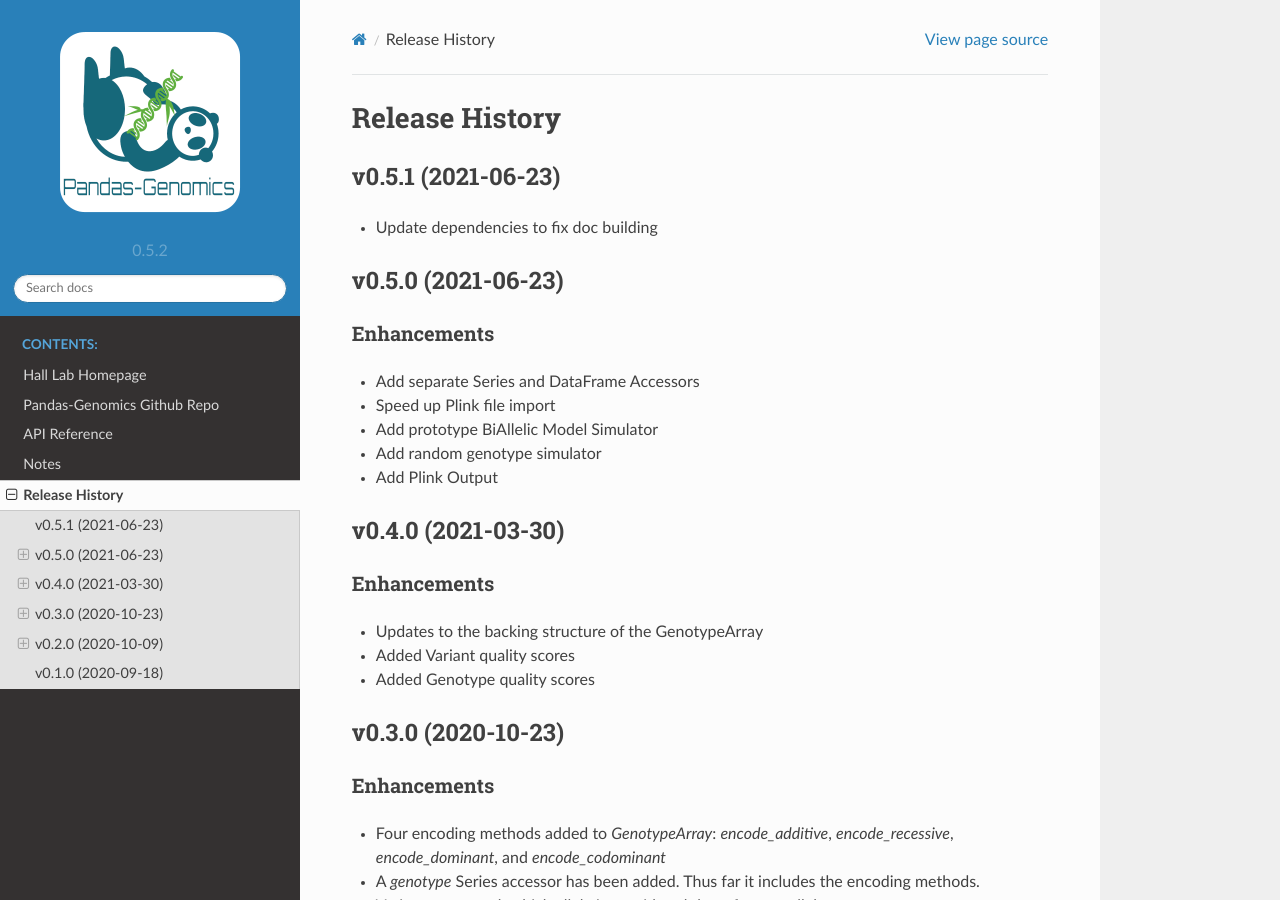
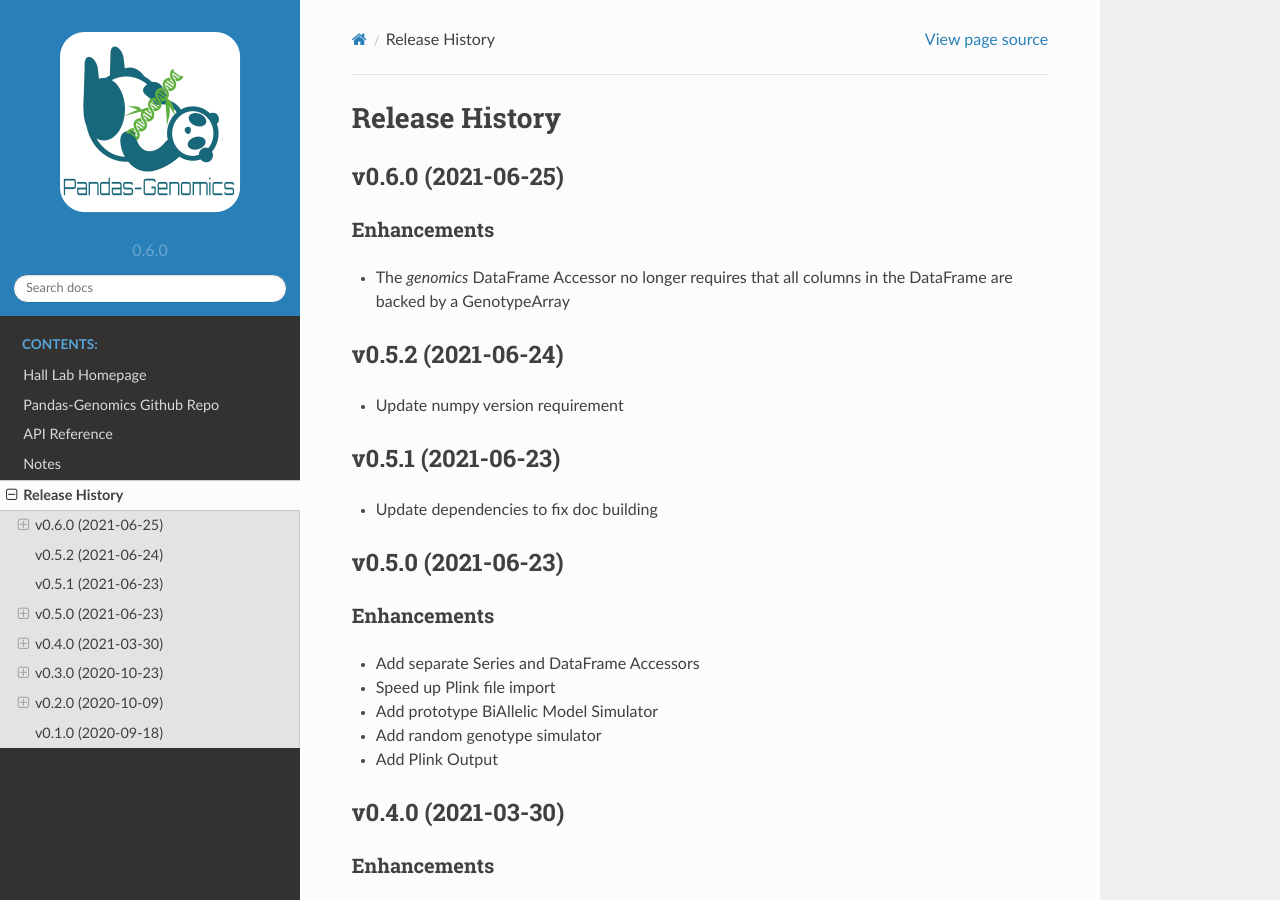
Before and after one commit to HallLab/pandas-genomics, a Sphinx documentation site: the page built from docs/release-history.rst, in a window 1280 px wide and 900 px high. Built offline with Sphinx 7.4.7 and the Read the Docs theme 2.0.0, drawn with Linux system fonts in a browser that asks for light colours.

Commit message:
Bump version and update release notes

```diff
--- a/docs/release-history.rst
+++ b/docs/release-history.rst
@@ -1,6 +1,19 @@
 ===============
 Release History
 ===============
+
+v0.6.0 (2021-06-25)
+-------------------
+
+Enhancements
+^^^^^^^^^^^^
+
+* The *genomics* DataFrame Accessor no longer requires that all columns in the DataFrame are backed by a GenotypeArray
+
+v0.5.2 (2021-06-24)
+-------------------
+
+* Update numpy version requirement
 
 v0.5.1 (2021-06-23)
 -------------------
--- a/pyproject.toml
+++ b/pyproject.toml
@@ -1,6 +1,6 @@
 [tool.poetry]
 name = "pandas-genomics"
-version = "0.5.2"
+version = "0.6.0"
 description = "Pandas ExtensionDtypes and ExtensionArray for working with genomics data"
 license = "BSD-3-Clause"
 authors = ["John McGuigan <jrm5100@psu.edu>"]
```
